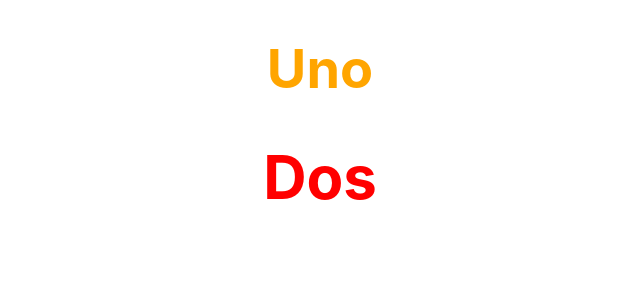
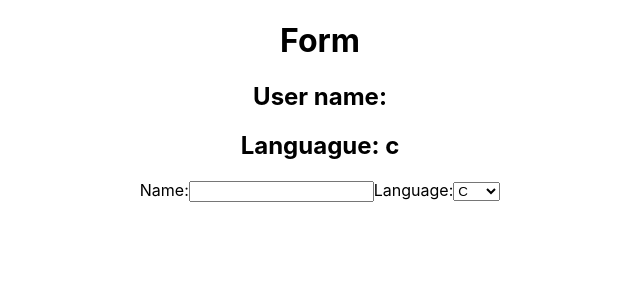
Before and after one commit to abolnaits/hello-world, a React (Create React App) app: page / in a window 1280 px wide. Shown: the top 300 px of the page, without its empty margins (320-960 px from the left). Built offline with nearby package versions, Linux system fonts and the light colour scheme.

Commit message:
Form
Form event handlers

```diff
--- a/src/App.js
+++ b/src/App.js
@@ -11,6 +11,8 @@ import ClassClick from './components/ClassClick';
 import ParentComponent from './components/ParentComponent';
 import NameList from './components/NameList'
 import Styled from './components/Styled'
+import Form from './components/Form'
+
 
 function App() {
   return (
@@ -35,9 +37,10 @@ function App() {
         <ClassClick></ClassClick>
         <ParentComponent></ParentComponent>
         <NameList></NameList>
+        <Styled primary={true}></Styled>
         */
         }
-        <Styled primary={true}></Styled>
+        <Form></Form>
 
     </div>
   );
--- /dev/null
+++ b/src/components/Form.js
@@ -0,0 +1,51 @@
+
+import React,{Component} from 'react'
+
+class Form extends Component{
+
+    constructor(){
+        super()
+        this.state = {
+            name:'',
+            lang:'c'
+        }
+        //Handlers
+        this.changeName = this.nameHandler.bind(this)
+    }
+
+    selectHandler = (event) =>{
+        this.setState({
+            lang: event.target.value
+        })
+    }
+    nameHandler(event){
+        console.log(this);
+        console.log(event);
+        this.setState({
+            name : event.target.value
+        })
+    }
+    render(){
+        return(
+            <div>
+                <h1>Form</h1>
+                <h2>User name: {this.state.name}</h2>
+                <h2>Languague: {this.state.lang}</h2>
+
+                <form>
+                    <label>Name:</label>
+                    <input type="text" value={this.state.name} onChange={this.changeName}></input>
+                    <label>Language:</label>
+                    <select value={this.state.lang} onChange={this.selectHandler}>
+                        <option value="php">Php</option>
+                        <option value="c">C</option>
+                        <option value="java">java</option>
+
+                    </select>
+                </form>
+            </div>
+        )
+    }
+}
+
+export default Form;
```
Also changed, not shown: 1 other file (tests, documents, lock files or other folders).
